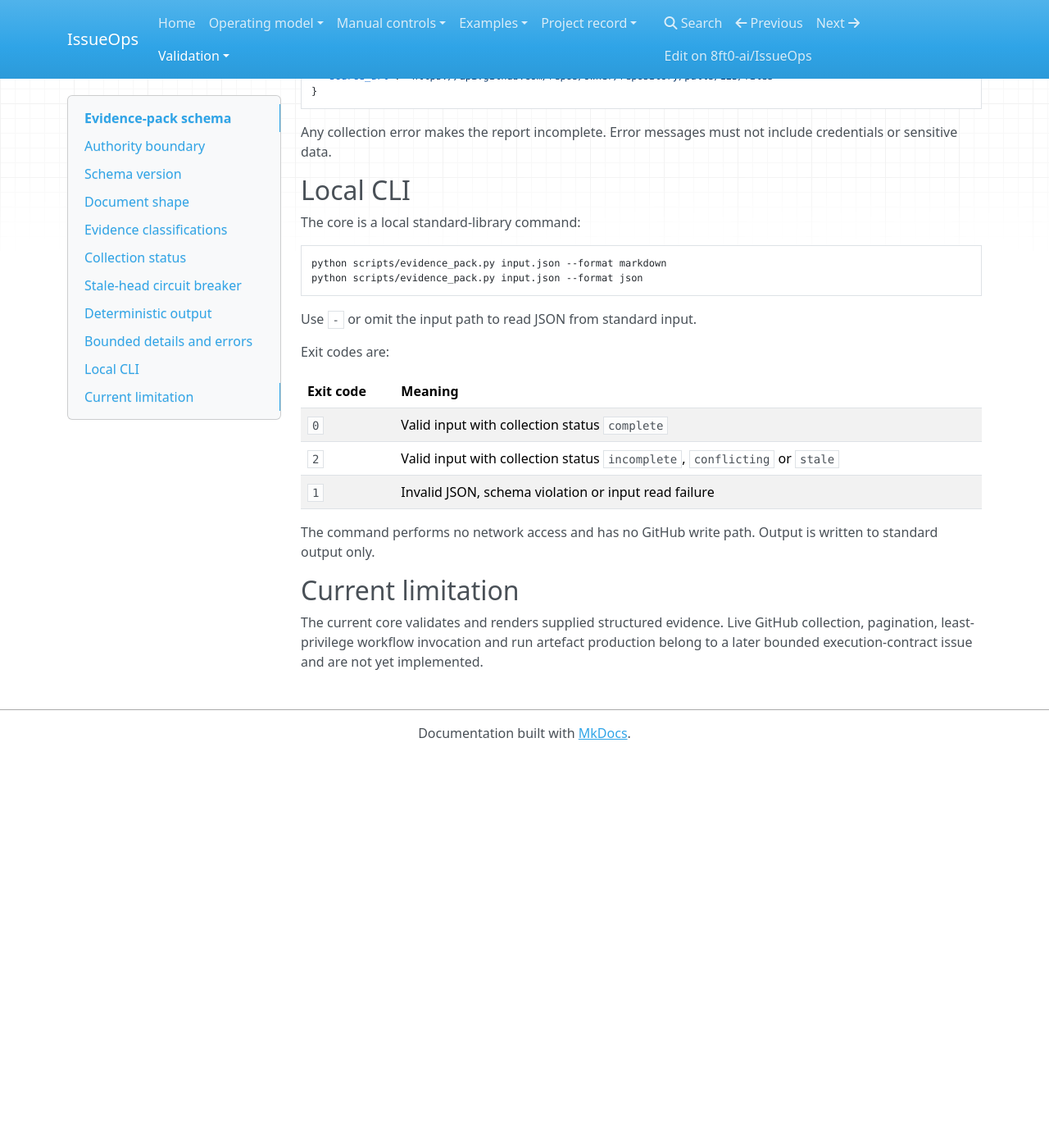
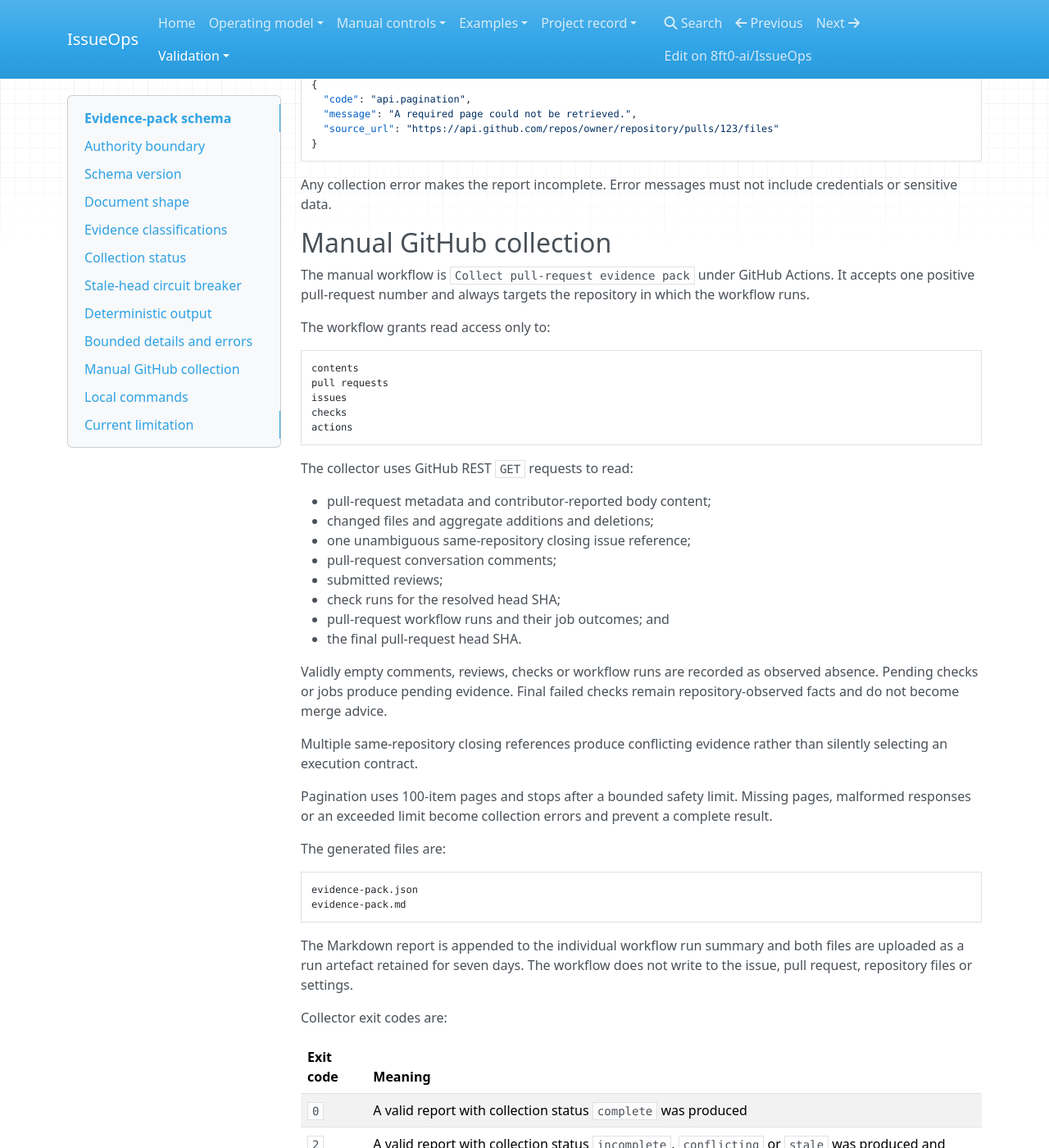
Before and after one commit to 8ft0-ai/IssueOps, an MkDocs documentation site: the page built from docs/evidence-pack-schema.md, in a window 1280 px wide and 1400 px high, scrolled down 2968 px. Shown: the whole window at 82% size. Built offline with MkDocs 1.6.1, drawn with Linux system fonts in a browser that asks for light colours; nearby versions of some CDN libraries; before the commit the page ends 3890 px from its top, so only the background shows below that; some of the changed text lies outside the part shown.

Commit message:
Document manual GitHub evidence collection

````diff
--- a/docs/evidence-pack-schema.md
+++ b/docs/evidence-pack-schema.md
@@ -2,7 +2,7 @@
 
 Stage 3 introduces an experimental, read-only evidence model for assembling pull-request review facts without transferring approval authority.
 
-The current increment defines the deterministic core only. It does **not** connect to GitHub, collect live pull-request data, post comments, update a pull-request body, change lifecycle state, recommend merge or authorise publication.
+The deterministic core validates and renders `evidence-pack/v1` input. The current integration adds manually invoked collection from one pull request in the current GitHub repository. It does **not** post comments, update pull-request or issue content, change lifecycle state, recommend merge or authorise publication.
 
 ## Authority boundary
 
@@ -89,11 +89,13 @@ otherwise               -> complete
 
 `complete` means only that the supplied evidence document is structurally valid, the head SHA remained stable, and no pending, unavailable, conflicting or collection-error state was represented. It is not an approval decision.
 
+A completed workflow run means that collection and report production completed safely. The report status remains the source of truth for whether the collected view is complete, incomplete, conflicting or stale.
+
 ## Stale-head circuit breaker
 
 The collection input records the pull-request head SHA at the beginning and end. If they differ, the output status is `stale` and the Markdown report displays a circuit-breaker warning.
 
-The core does not silently combine evidence from different pull-request heads.
+The collector does not silently combine evidence from different pull-request heads.
 
 ## Deterministic output
 
@@ -123,27 +125,76 @@ Collection errors contain:
 
 Any collection error makes the report incomplete. Error messages must not include credentials or sensitive data.
 
-## Local CLI
+## Manual GitHub collection
 
-The core is a local standard-library command:
+The manual workflow is `Collect pull-request evidence pack` under GitHub Actions. It accepts one positive pull-request number and always targets the repository in which the workflow runs.
+
+The workflow grants read access only to:
+
+```text
+contents
+pull requests
+issues
+checks
+actions
+```
+
+The collector uses GitHub REST `GET` requests to read:
+
+- pull-request metadata and contributor-reported body content;
+- changed files and aggregate additions and deletions;
+- one unambiguous same-repository closing issue reference;
+- pull-request conversation comments;
+- submitted reviews;
+- check runs for the resolved head SHA;
+- pull-request workflow runs and their job outcomes; and
+- the final pull-request head SHA.
+
+Validly empty comments, reviews, checks or workflow runs are recorded as observed absence. Pending checks or jobs produce pending evidence. Final failed checks remain repository-observed facts and do not become merge advice.
+
+Multiple same-repository closing references produce conflicting evidence rather than silently selecting an execution contract.
+
+Pagination uses 100-item pages and stops after a bounded safety limit. Missing pages, malformed responses or an exceeded limit become collection errors and prevent a complete result.
+
+The generated files are:
+
+```text
+evidence-pack.json
+evidence-pack.md
+```
+
+The Markdown report is appended to the individual workflow run summary and both files are uploaded as a run artefact retained for seven days. The workflow does not write to the issue, pull request, repository files or settings.
+
+Collector exit codes are:
+
+| Exit code | Meaning |
+| --- | --- |
+| `0` | A valid report with collection status `complete` was produced |
+| `2` | A valid report with collection status `incomplete`, `conflicting` or `stale` was produced and remains available for review |
+| `1` | The target could not be resolved safely, authentication failed, input was invalid or report production failed |
+
+Exit code `2` still permits run-summary and artefact publication. Exit code `1` fails the workflow.
+
+## Local commands
+
+Validate or render supplied structured input:
 
 ```bash
 python scripts/evidence_pack.py input.json --format markdown
 python scripts/evidence_pack.py input.json --format json
 ```
 
-Use `-` or omit the input path to read JSON from standard input.
+Collect one live pull request locally with an appropriately scoped token:
 
-Exit codes are:
+```bash
+GITHUB_TOKEN=... python scripts/collect_pr_evidence.py \
+  owner/repository \
+  123 \
+  --output-dir evidence-pack-output
+```
 
-| Exit code | Meaning |
-| --- | --- |
-| `0` | Valid input with collection status `complete` |
-| `2` | Valid input with collection status `incomplete`, `conflicting` or `stale` |
-| `1` | Invalid JSON, schema violation or input read failure |
-
-The command performs no network access and has no GitHub write path. Output is written to standard output only.
+The collector writes only to the specified local output directory. It has no GitHub mutation method.
 
 ## Current limitation
 
-The current core validates and renders supplied structured evidence. Live GitHub collection, pagination, least-privilege workflow invocation and run artefact production belong to a later bounded execution-contract issue and are not yet implemented.
+Manual live collection is implemented, but representative before-and-after dogfood, effort comparison, authority-boundary audit and the Stage 3 adopt/adapt/reject decision remain pending. Unresolved review-thread state and full workflow-log inspection are outside the current integration boundary.
````
